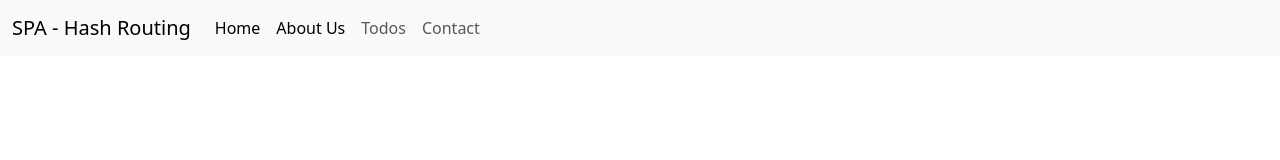
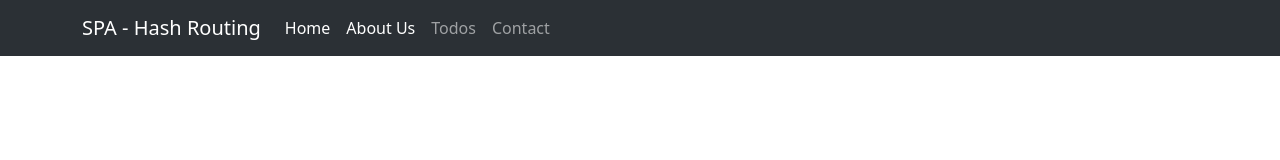
Before and after one commit to alpataseven/SinglePageApp, a plain HTML site: page index.html in a window 1280 px wide. Drawn offline with nearby package versions, Linux system fonts and the light colour scheme.

Commit message:
js kodları eklendi.

```diff
--- a/index.html
+++ b/index.html
@@ -10,8 +10,8 @@
 </head>
 
 <body>
-    <nav class="navbar navbar-expand-lg bg-body-tertiary">
-        <div class="container-fluid">
+    <nav class="navbar bg-dark navbar-expand-lg bg-body-tertiary" data-bs-theme="dark">
+        <div class="container">
           <a class="navbar-brand" href="#">SPA - Hash Routing</a>
           <button class="navbar-toggler" type="button" data-bs-toggle="collapse" data-bs-target="#navbarNav" aria-controls="navbarNav" aria-expanded="false" aria-label="Toggle navigation">
             <span class="navbar-toggler-icon"></span>
@@ -19,16 +19,16 @@
           <div class="collapse navbar-collapse" id="navbarNav">
             <ul class="navbar-nav">
               <li class="nav-item">
-                <a class="nav-link active" aria-current="page" href="#">Home</a>
+                <a class="hash-route-link nav-link active" aria-current="page" href="#">Home</a>
               </li>
               <li class="nav-item">
-                <a class="nav-link active" aria-current="page" href="#about">About Us</a>
+                <a class="hash-route-link nav-link active" aria-current="page" href="#about">About Us</a>
               </li>
               <li class="nav-item">
-                <a class="nav-link" href="#todos">Todos</a>
+                <a class="hash-route-link nav-link" href="#todos">Todos</a>
               </li>
               <li class="nav-item">
-                <a class="nav-link" href="#contact">Contact</a>
+                <a class="hash-route-link nav-link" href="#contact">Contact</a>
               </li>
             </ul>
           </div>
--- a/main.js
+++ b/main.js
@@ -0,0 +1,31 @@
+console.log("window.location.hash", window.location.hash)
+console.log("window.location.port", window.location.port)
+console.log("window.location.host, window.location.host")
+console.log("window.location.hostname", window.location.hostname)
+
+const hashLinks = document.querySelectorAll('.hash-route-link')
+
+const routes = {
+    "": {
+        title: "Ana Sayfa"
+    },
+    "#todos": {
+        title: "Todo List"
+    },
+    "#about": {
+        title: "About Us"
+    },
+    "#contact": {
+        title: "Contact"
+    },
+}
+
+function checkRoute(hash = window.location.hash) {
+    document.title = routes[hash].title
+}
+
+hashLinks.forEach(item => item.addEventListener("click", (event) => {
+    checkRoute(item.hash)
+}))
+
+checkRoute()
```
